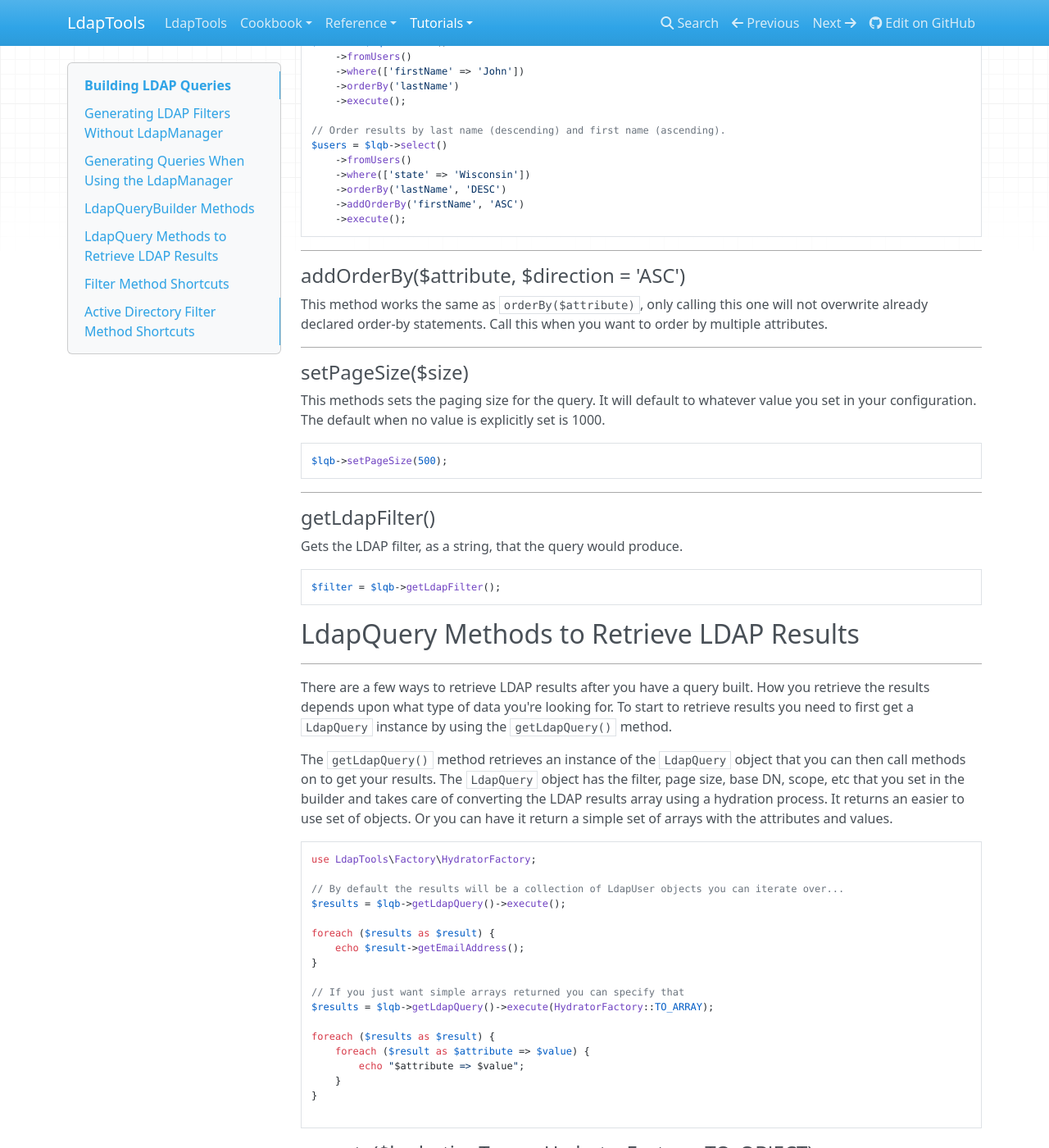
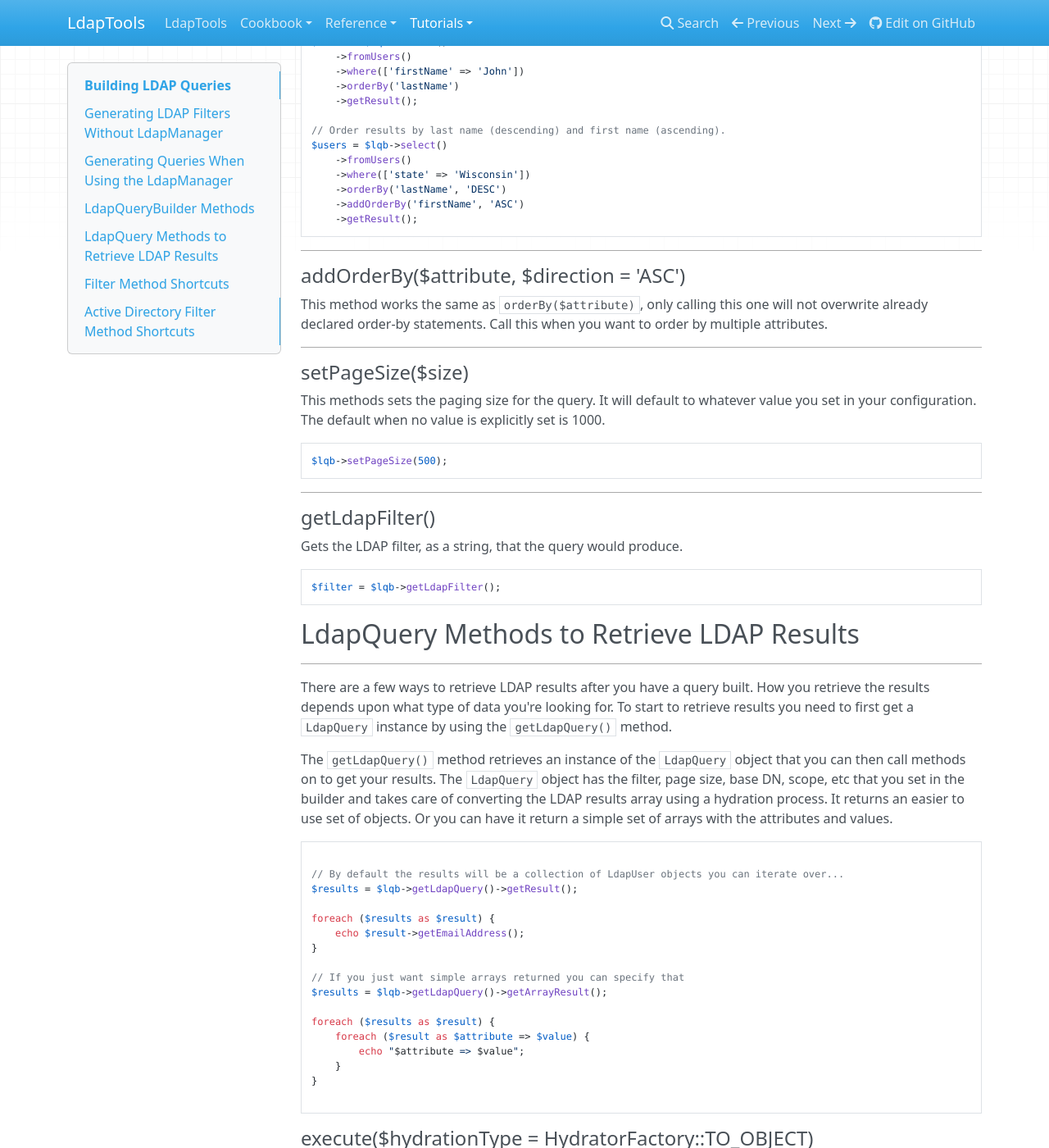
Before and after one commit to ldaptools/ldaptools, an MkDocs documentation site: the page built from docs/en/tutorials/Building-LDAP-Queries.md, in a window 1280 px wide and 1400 px high, scrolled down 4507 px. Shown: the whole window at 82% size. Built offline with MkDocs 1.6.1, drawn with Linux system fonts in a browser that asks for light colours; nearby versions of some CDN libraries; some of the changed text lies outside the part shown.

Commit message:
Update method usage in the docs.

````diff
--- a/docs/en/tutorials/Building-LDAP-Queries.md
+++ b/docs/en/tutorials/Building-LDAP-Queries.md
@@ -42,7 +42,7 @@ $users = $lqb->select()
     ->fromUsers()
     ->Where(['state' => 'Wisconsin'])
     ->getLdapQuery()
-    ->execute();
+    ->getResult();
 
 foreach ($users as $user) {
     foreach ($user->toArray() as $attribute => $value) {
@@ -220,7 +220,7 @@ $rootDse = $lqb->where($lqb->filter()->present('objectClass'))
                 ->setBaseDn('')
                 ->setScopeBase()
                 ->getLdapQuery()
-                ->execute();
+                ->getSingleResult();
 ```
 
 ------------------------
@@ -235,7 +235,7 @@ $users = $lqb->select()
     ->fromUsers()
     ->where(['firstName' => 'John'])
     ->orderBy('lastName')
-    ->execute();
+    ->getResult();
 
 // Order results by last name (descending) and first name (ascending).
 $users = $lqb->select()
@@ -243,7 +243,7 @@ $users = $lqb->select()
     ->where(['state' => 'Wisconsin'])
     ->orderBy('lastName', 'DESC')
     ->addOrderBy('firstName', 'ASC')
-    ->execute();
+    ->getResult();
 ```
 
 ------------------------
@@ -284,17 +284,16 @@ takes care of converting the LDAP results array using a hydration process. It re
 Or you can have it return a simple set of arrays with the attributes and values.
 
 ```php
-use LdapTools\Factory\HydratorFactory;
 
 // By default the results will be a collection of LdapUser objects you can iterate over...
-$results = $lqb->getLdapQuery()->execute();
+$results = $lqb->getLdapQuery()->getResult();
 
 foreach ($results as $result) {
     echo $result->getEmailAddress();
 }
 
 // If you just want simple arrays returned you can specify that
-$results = $lqb->getLdapQuery()->execute(HydratorFactory::TO_ARRAY);
+$results = $lqb->getLdapQuery()->getArrayResult();
 
 foreach ($results as $result) {
     foreach ($result as $attribute => $value) {
@@ -562,7 +561,7 @@ $users = $query->select()
     ->fromUsers()
     ->where($query->filter()->isRecursivelyMemberOf('Employees'))
     ->getLdapQuery()
-    ->execute();
+    ->getResult();
 
 // If you are not targeting a specific set of objects from the schema, then you must
 // pass 'false' as the second argument and specify a full DN. Otherwise this method
@@ -571,7 +570,7 @@ $ldapObjects = $query->select('description')
     ->where(['cn' => 'foo'])
     ->andWhere($query->filter()->isRecursivelyMemberOf('CN=Foo,DC=foo,DC=bar', false))
     ->getLdapQuery()
-    ->execute();
+    ->getResult();
 ```
 
 ------------------------
````
